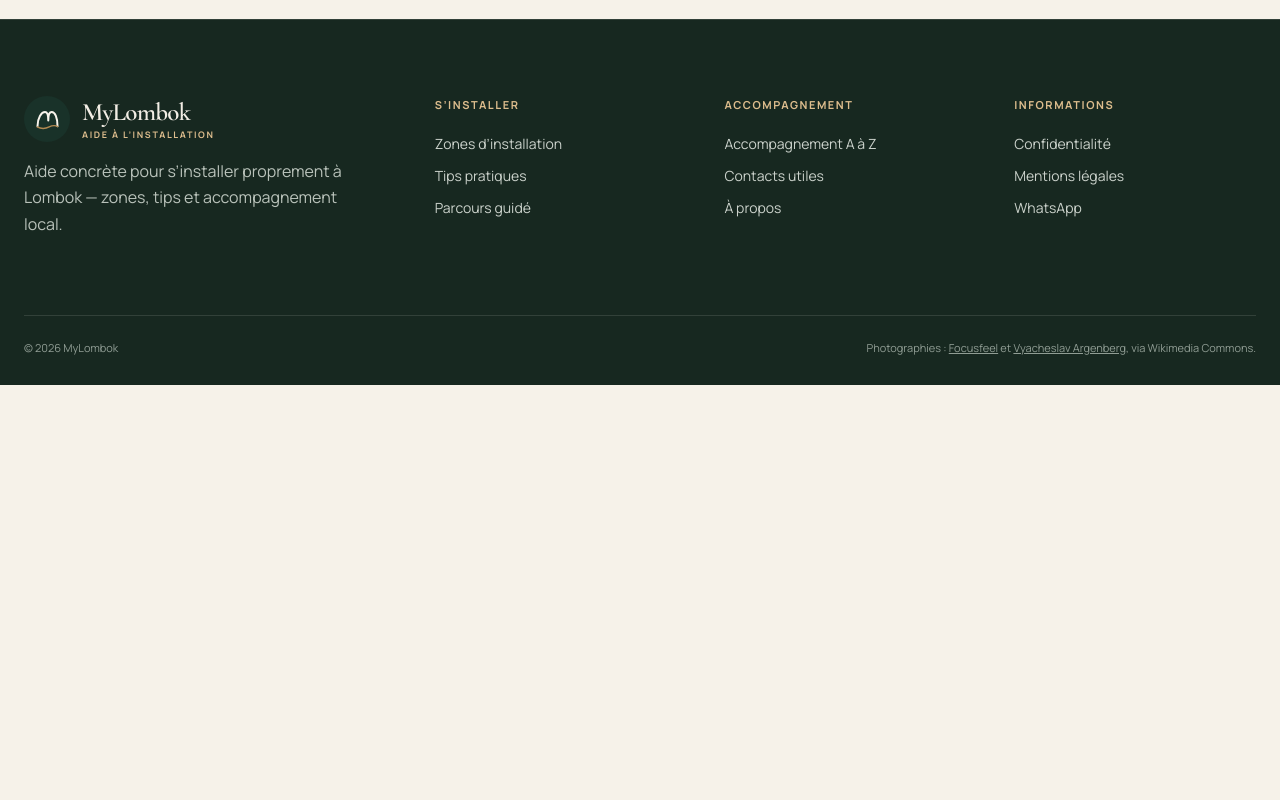
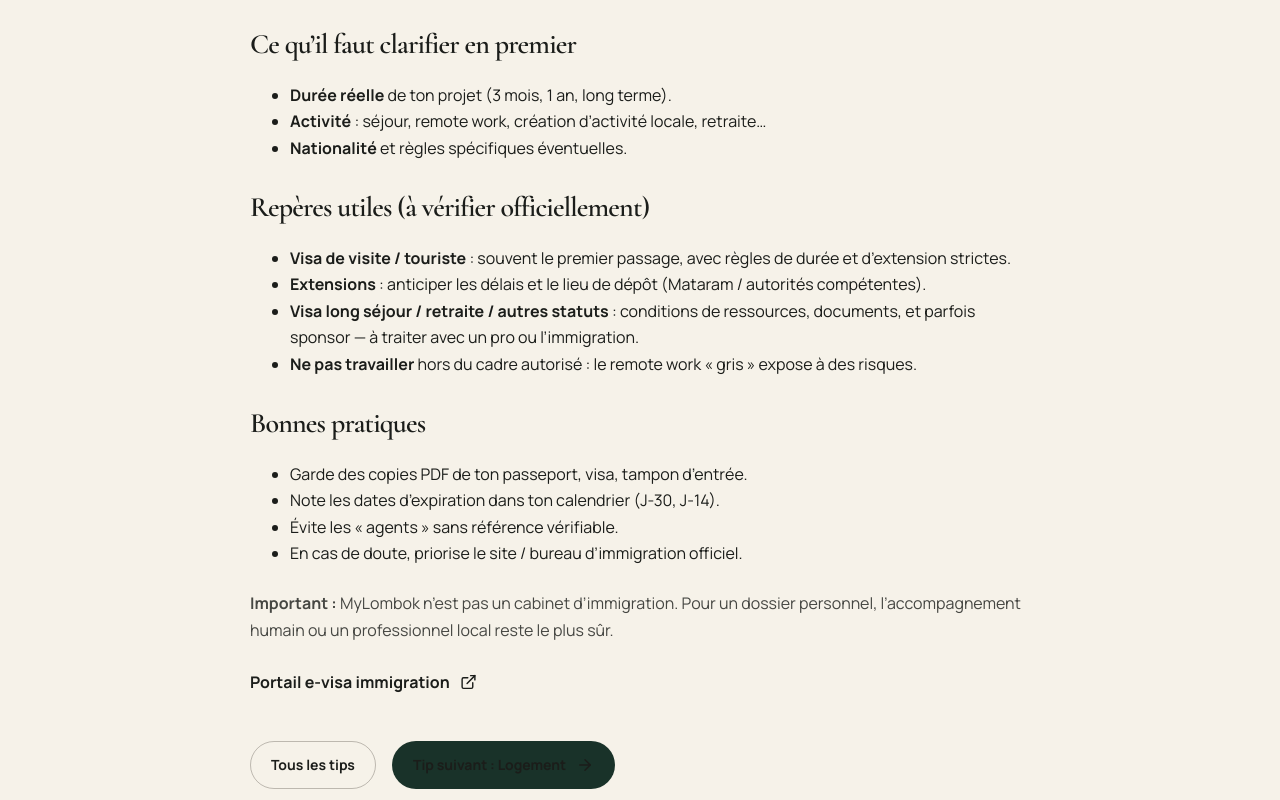
Before and after one commit to Dorianpmy/MyLombok, a Next.js app: page /tips/visa in a window 1280 px wide. Before the commit this address had no page. Shown: the part 620-1420 px from the top of the page. Before the commit the page ends 1005 px from the top, so only its background shows below. Built offline with nearby package versions, Linux system fonts and the light colour scheme.

Commit message:
content: tips visa installation Lombok

```diff
--- /dev/null
+++ b/app/tips/visa/page.tsx
@@ -0,0 +1,58 @@
+import type { Metadata } from "next";
+import Link from "next/link";
+import { ArrowRight, ExternalLink } from "lucide-react";
+
+export const metadata: Metadata = {
+  title: "Visa & démarches — Tips installation",
+  description: "Repères concrets sur les visas et démarches pour s’installer à Lombok. Orientations, pas conseil juridique.",
+};
+
+export default function TipsVisaPage() {
+  return (
+    <main className="inner-page">
+      <section className="site-section">
+        <div className="site-container" style={{ maxWidth: 780 }}>
+          <span className="eyebrow">Tips · 01</span>
+          <h1>Visa & démarches</h1>
+          <p className="lead-copy">Avant tout : le cadre légal change. Vérifie toujours les sources officielles indonésiennes. Ce qui suit est un fil conducteur pratique, pas un conseil juridique.</p>
+
+          <h2 style={{ marginTop: "2.5rem", fontSize: "1.75rem" }}>Ce qu’il faut clarifier en premier</h2>
+          <ul>
+            <li><strong>Durée réelle</strong> de ton projet (3 mois, 1 an, long terme).</li>
+            <li><strong>Activité</strong> : séjour, remote work, création d’activité locale, retraite…</li>
+            <li><strong>Nationalité</strong> et règles spécifiques éventuelles.</li>
+          </ul>
+
+          <h2 style={{ marginTop: "2rem", fontSize: "1.75rem" }}>Repères utiles (à vérifier officiellement)</h2>
+          <ul>
+            <li><strong>Visa de visite / touriste</strong> : souvent le premier passage, avec règles de durée et d’extension strictes.</li>
+            <li><strong>Extensions</strong> : anticiper les délais et le lieu de dépôt (Mataram / autorités compétentes).</li>
+            <li><strong>Visa long séjour / retraite / autres statuts</strong> : conditions de ressources, documents, et parfois sponsor — à traiter avec un pro ou l’immigration.</li>
+            <li><strong>Ne pas travailler</strong> hors du cadre autorisé : le remote work « gris » expose à des risques.</li>
+          </ul>
+
+          <h2 style={{ marginTop: "2rem", fontSize: "1.75rem" }}>Bonnes pratiques</h2>
+          <ul>
+            <li>Garde des copies PDF de ton passeport, visa, tampon d’entrée.</li>
+            <li>Note les dates d’expiration dans ton calendrier (J-30, J-14).</li>
+            <li>Évite les « agents » sans référence vérifiable.</li>
+            <li>En cas de doute, priorise le site / bureau d’immigration officiel.</li>
+          </ul>
+
+          <p style={{ marginTop: "1.5rem", opacity: 0.8 }}><strong>Important :</strong> MyLombok n’est pas un cabinet d’immigration. Pour un dossier personnel, l’accompagnement humain ou un professionnel local reste le plus sûr.</p>
+
+          <p style={{ marginTop: "1.25rem" }}>
+            <a className="editorial-link" href="https://evisa.imigrasi.go.id/" target="_blank" rel="noopener noreferrer">
+              Portail e-visa immigration <ExternalLink aria-hidden="true" />
+            </a>
+          </p>
+
+          <div style={{ display: "flex", gap: "1rem", flexWrap: "wrap", marginTop: "2.5rem" }}>
+            <Link className="button button--outline" href="/tips">Tous les tips</Link>
+            <Link className="button button--primary" href="/tips/logement">Tip suivant : Logement <ArrowRight aria-hidden="true" /></Link>
+          </div>
+        </div>
+      </section>
+    </main>
+  );
+}
```
